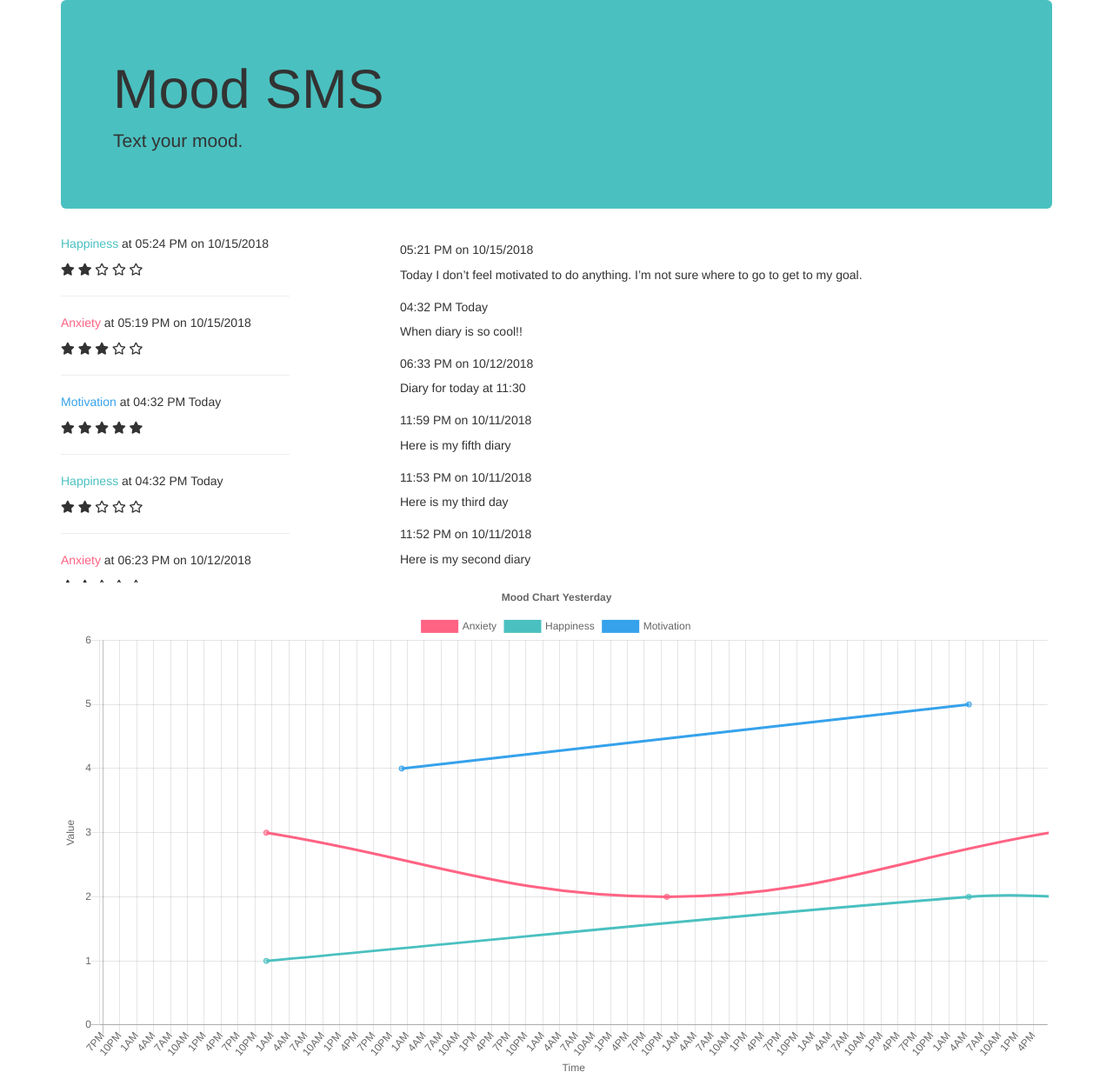
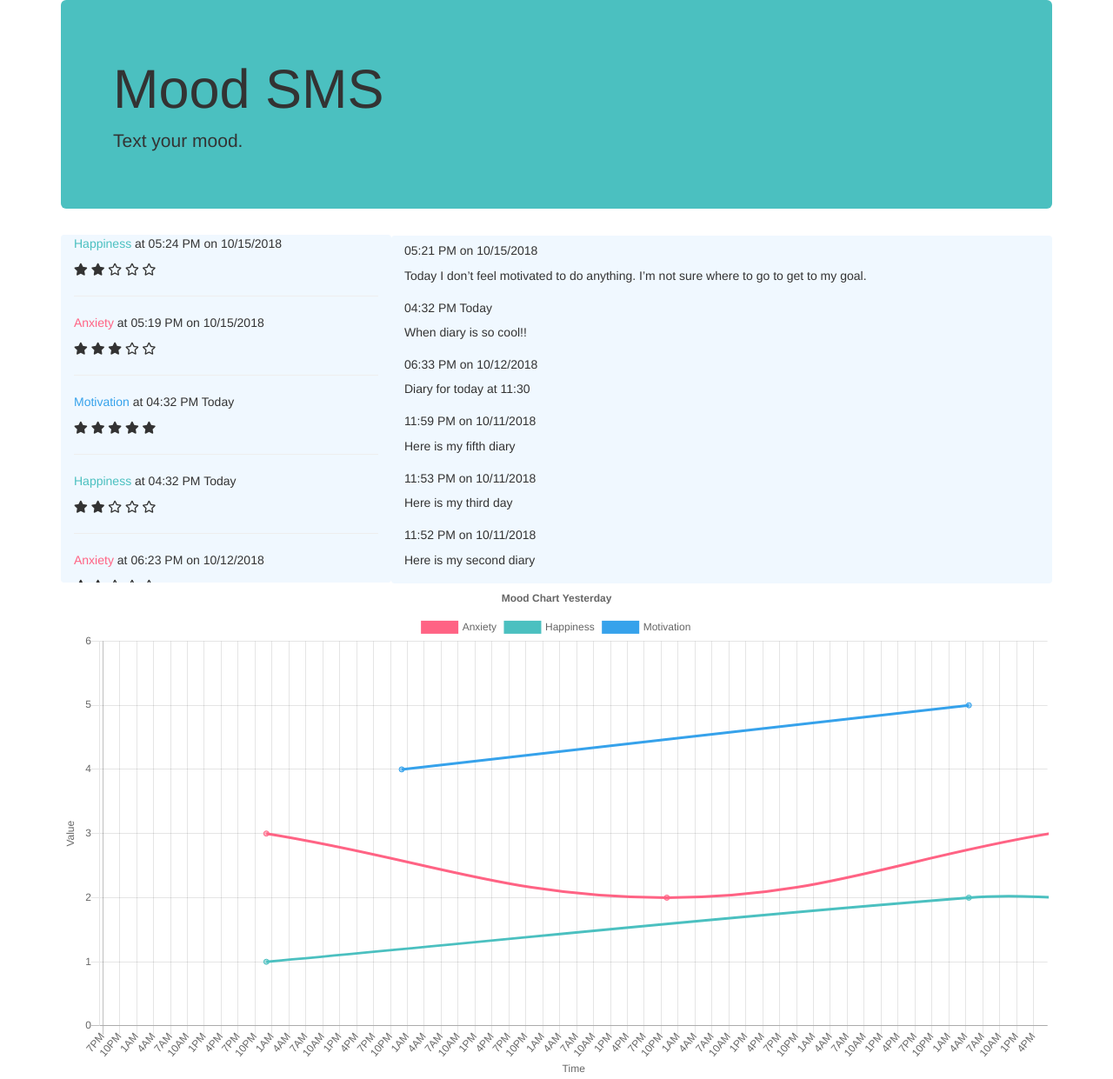
Before and after one commit to bboyjacks/TextJournaling, a Flask app: page / in a window 1280 px wide. Shown: the whole page at 87% size. Run offline with Flask 2, Linux system fonts and the light colour scheme; data comes from the database, SQL or seed files in the repository; some libraries are stand-ins or nearby versions.

Commit message:
final product

```diff
--- a/templates/home.html
+++ b/templates/home.html
@@ -18,15 +18,20 @@
 			-ms-user-select: none;
 		}
 
-		.mood {
+		.mood, .diary {
+			background-color: aliceblue;
+			border-color: rgb(55, 59, 59);
+			border-radius: 4px;
+			border: 1px;
 			height: 400px;
 			overflow: scroll;
 		}
 
-		.diary {
-			height: 400px;
-			overflow: scroll;
+		.content {
+			padding-left: 15px;
+			padding-right: 15px;
 		}
+
 	</style>
 </head>
 
@@ -37,9 +42,9 @@
 			<p>Text your mood.</p>
 		</div>
 
-		<div class="row">
+		<div class="row content">
 
-			<div class="col-lg-3 mood">
+			<div class="col-lg-4 mood">
 				{% for mood in moods['moods'] | reverse %}
 				<div class="row">
 					<div class="col-lg-12">
```
